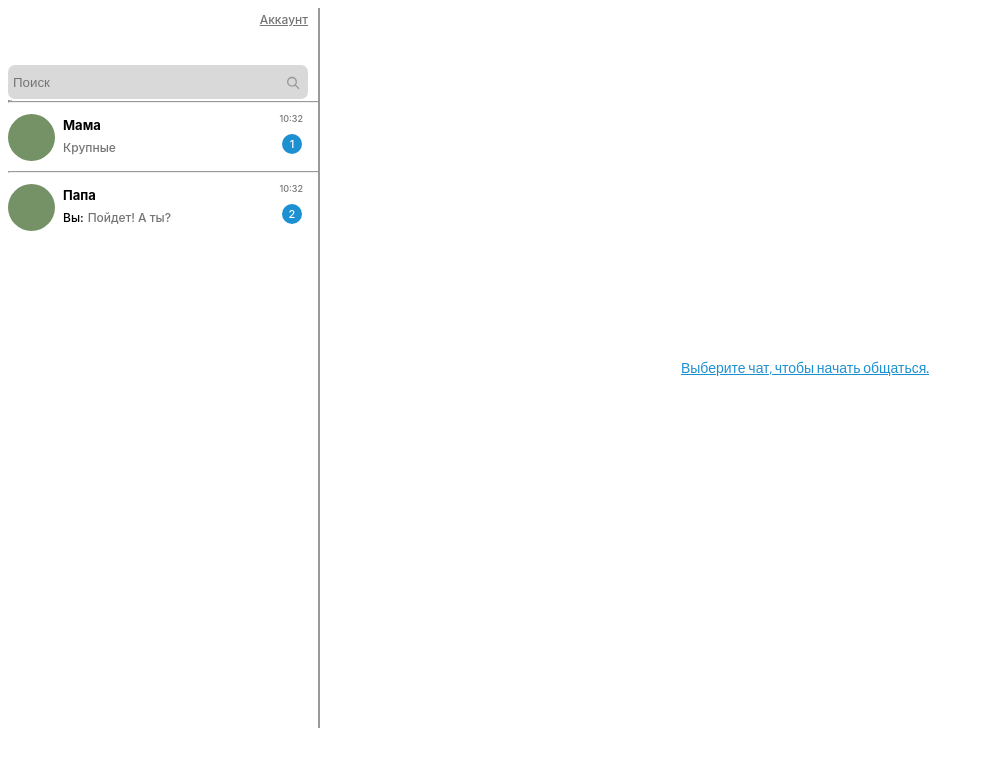
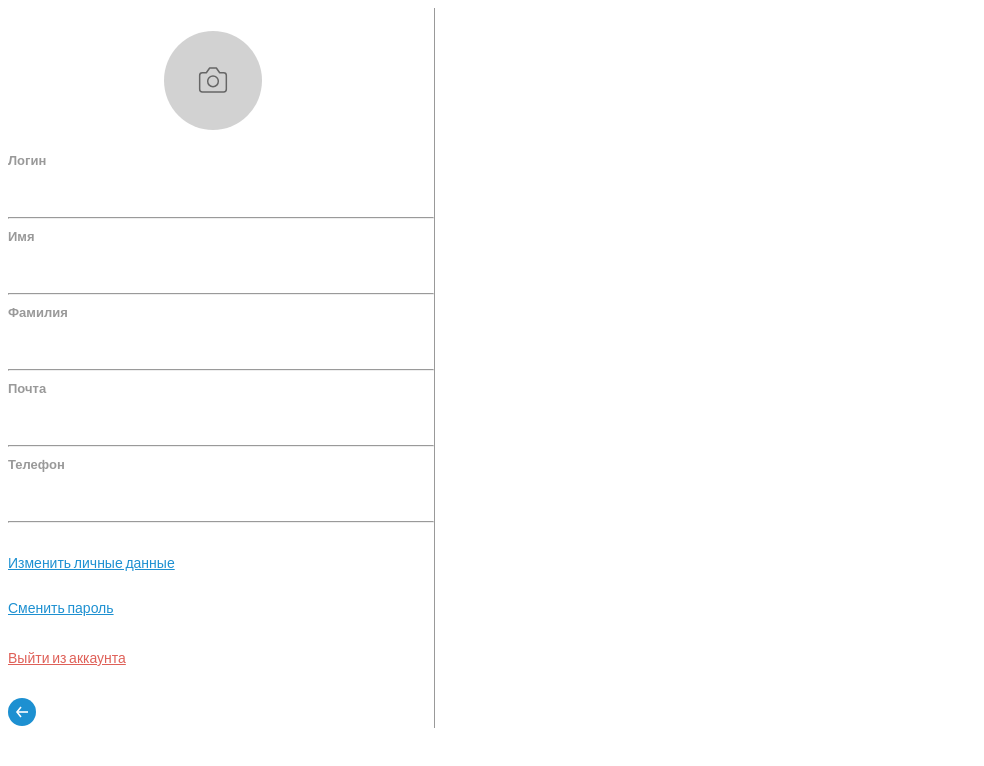
Before and after one commit to lga-13/searching, a website built with Vite: page index.html in a window 1280 px wide. Shown: the top 766 px of the page, without its empty margins (0-984 px from the left). Built offline with nearby package versions, Linux system fonts and the light colour scheme.

Commit message:
кнопка на странице настроек налазаменена

```diff
--- a/src/main.ts
+++ b/src/main.ts
@@ -17,7 +17,7 @@ import {changePasswordForm} from "./blocks/change-password-form/change-password-
 
 
 // render("#app", loginForm);
-    render("#app", chatPage)
+    render("#app", settingsPage)
 
 
 // const client = new APIClient();
--- a/src/pages/settings-page/settings-page-build.ts
+++ b/src/pages/settings-page/settings-page-build.ts
@@ -135,7 +135,7 @@ const buttonBlueBack = new Button(
     {
         className: 'settings__btn-back',
         typeName: 'button',
-        text: '⬅',
+        text: '',
         settings: {withInternalID: true},
         events: {},
     }
--- a/src/pages/settings-page/settings-page.css
+++ b/src/pages/settings-page/settings-page.css
@@ -98,10 +98,7 @@
 .settings__btn-back{
     width: 28px;
     height: 28px;
-    background-color: #1D90D1;
-    color: white;
-    font-size: 20px;
-    border-radius: 14px;
+    background: url("../../public/static/img/btn-back.svg");
     border: none;
     padding: 0;
 }
```
